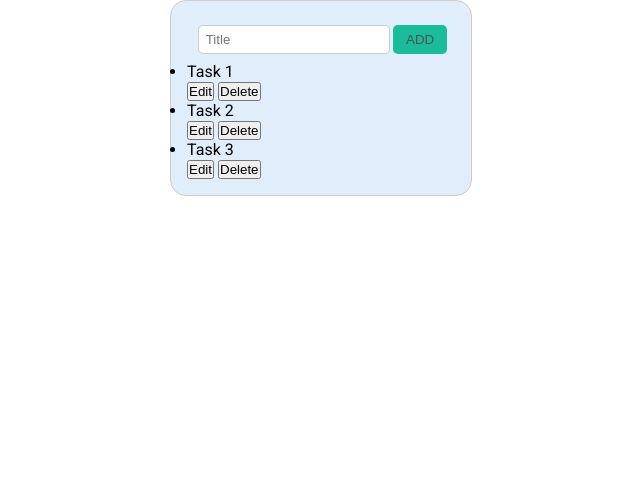
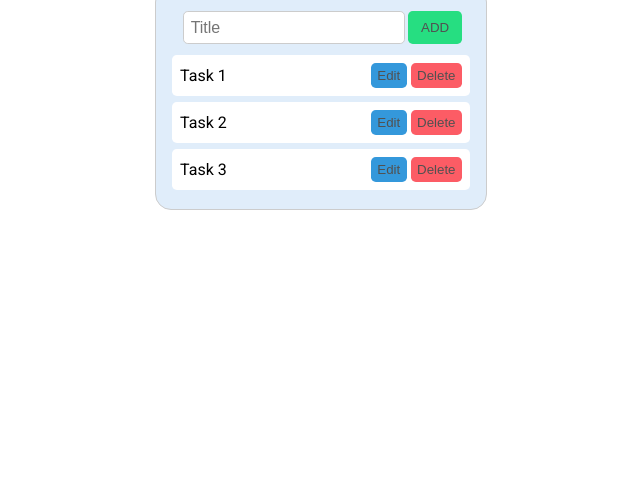
Before and after one commit to codophil/FrontEnd-Mentorship-challenge-00, a plain HTML site: page index.html in a window 1280 px wide. Shown: the part 321-800 px from the top of the page, without its empty margins (319-959 px from the left). Drawn offline with Linux system fonts and the light colour scheme; a web font is replaced by a local one.

Commit message:
Added task-list items styles

```diff
--- a/index.html
+++ b/index.html
@@ -26,8 +26,8 @@
                     <span>Task 1</span>
                   </div>
                   <div class="list-item-buttons">
-                    <button>Edit</button>
-                    <button>Delete</button>
+                    <button class="btn-edit">Edit</button>
+                    <button class="btn-delete">Delete</button>
                   </div>
                 </div>
               </li>
@@ -41,8 +41,8 @@
                     <span>Task 2</span>
                   </div>
                   <div class="list-item-buttons">
-                    <button>Edit</button>
-                    <button>Delete</button>
+                    <button class="btn-edit">Edit</button>
+                    <button class="btn-delete">Delete</button>
                   </div>
                 </div>
               </li>
@@ -56,8 +56,8 @@
                     <span>Task 3</span>
                   </div>
                   <div class="list-item-buttons">
-                    <button>Edit</button>
-                    <button>Delete</button>
+                    <button class="btn-edit">Edit</button>
+                    <button class="btn-delete">Delete</button>
                   </div>
                 </div>
               </li>
--- a/styles/main.css
+++ b/styles/main.css
@@ -1,10 +1,10 @@
-@import url(reset.css);
+@import url(./reset.css);
 
 :root {
   --darkColor: #515151;
   --lightColor: #fff;
-  --lightGreen: #1abc9c;
-  --darkGreen: #16a085;
+  --lightGreen: #26de81;
+  --darkGreen: #20bf6b;
   --lightBlue: #3498db;
   --darkBlue: #2980b9;
   --lightRed: #fc5c65;
@@ -44,6 +44,7 @@ main {
   border-radius: 0.3rem;
   padding: 0.4rem;
   margin:0 0.2rem;
+  font-size: 1rem;
   outline: none;
   transition: 0.2s;
 }
@@ -66,4 +67,50 @@ main {
   color: var(--lightColor);
 }
 
+.task-list {
+
+}
+
+.task-list ul {
+  list-style: none;
+}
+
+.task-list-item {
+  display: flex;
+  justify-content: space-between;
+  align-items: center;
+  background-color: var(--lightColor);
+  padding: 0.5rem;
+  margin: 0.2rem 0;
+  border-radius: 0.3rem;
+}
+
+.list-item-title {
+  font-size: 1rem;
+
+}
+
+.list-item-buttons {
+
+}
+
+.list-item-buttons button {
+  border: none;
+  border-radius: 0.3rem;
+  padding: 0.3rem 0.4rem;
+  color: var(--darkColor);
+}
+
+.list-item-buttons button:hover {
+  cursor: pointer;
+  color: var(--lightColor);
+}
+
+.btn-edit {
+  background-color: var(--lightBlue);
+}
+
+.btn-delete {
+  background-color: var(--lightRed);
+}
 /* end of section: task-manager */
```
